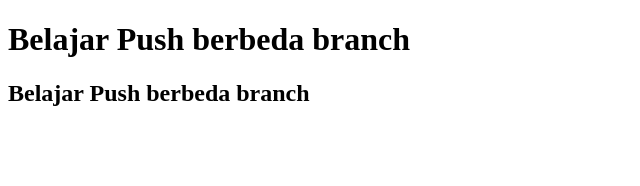
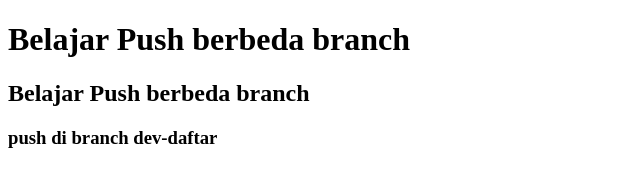
Before and after one commit to SyahrulAmiruddin/belajar-niomic, a plain HTML site: page header.html in a window 1280 px wide. Shown: the whole page, without its empty margins (0-640 px from the left). Drawn offline with Linux system fonts and the light colour scheme.

Commit message:
add h3 on file header.html branch dev-daftar

```diff
--- a/header.html
+++ b/header.html
@@ -7,6 +7,7 @@
   <body>
     <h1>Belajar Push berbeda branch</h1>
     <h2>Belajar Push berbeda branch</h2>
+    <h3>push di branch dev-daftar</h3>
 
   </body>
 </html>
```
